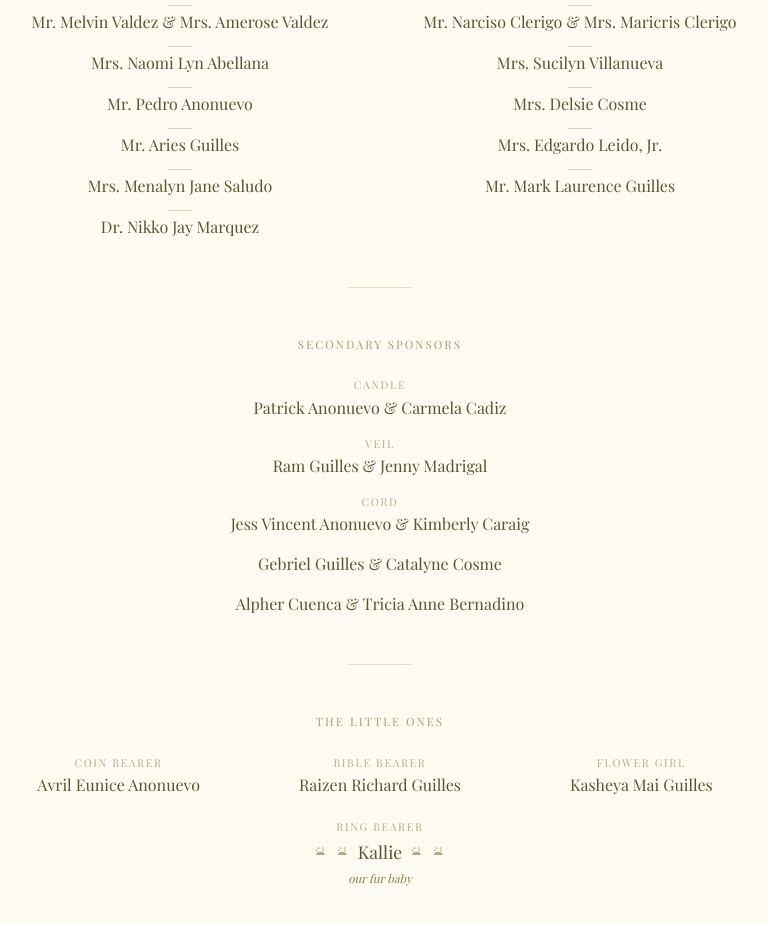
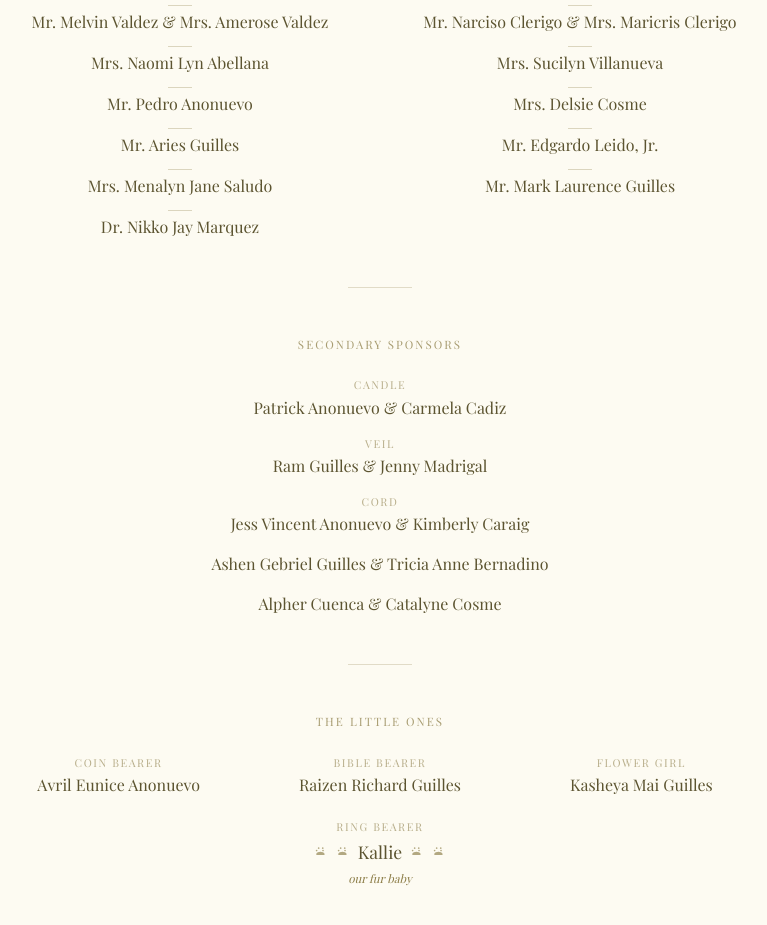
Before and after one commit to theharoldroyce/hkwedding, a Next.js app: page /main in a window 1280 px wide. Shown: the part 7180-8105 px from the top of the page, without its empty margins (260-1027 px from the left). Built offline with nearby package versions, Linux system fonts and the light colour scheme; no server answers; the database is empty.

Commit message:
11072026 upsade sponsor

```diff
--- a/components/wedding-main.tsx
+++ b/components/wedding-main.tsx
@@ -578,7 +578,7 @@ const PRINCIPAL_SPONSORS = [
   "Mr. Pedro Anonuevo",
   "Mrs. Delsie Cosme",
   "Mr. Aries Guilles",
-  "Mrs. Edgardo Leido, Jr.",
+  "Mr. Edgardo Leido, Jr.",
   "Mrs. Menalyn Jane Saludo",
   "Mr. Mark Laurence Guilles",
   "Dr. Nikko Jay Marquez",
@@ -590,8 +590,8 @@ const SECONDARY_SPONSORS = [
   { role: "Candle", names: "Patrick Anonuevo  &  Carmela Cadiz" },
   { role: "Veil",   names: "Ram Guilles  &  Jenny Madrigal" },
   { role: "Cord",   names: "Jess Vincent Anonuevo  &  Kimberly Caraig" },
-  { role: null,     names: "Gebriel Guilles  &  Catalyne Cosme" },
-  { role: null,     names: "Alpher Cuenca  &  Tricia Anne Bernadino" },
+  { role: null,     names: "Ashen Gebriel Guilles  &  Tricia Anne Bernadino" },
+  { role: null,     names: "Alpher Cuenca  &  Catalyne Cosme" },
 ];
 
 const CHILDREN_ROLES = [
```
